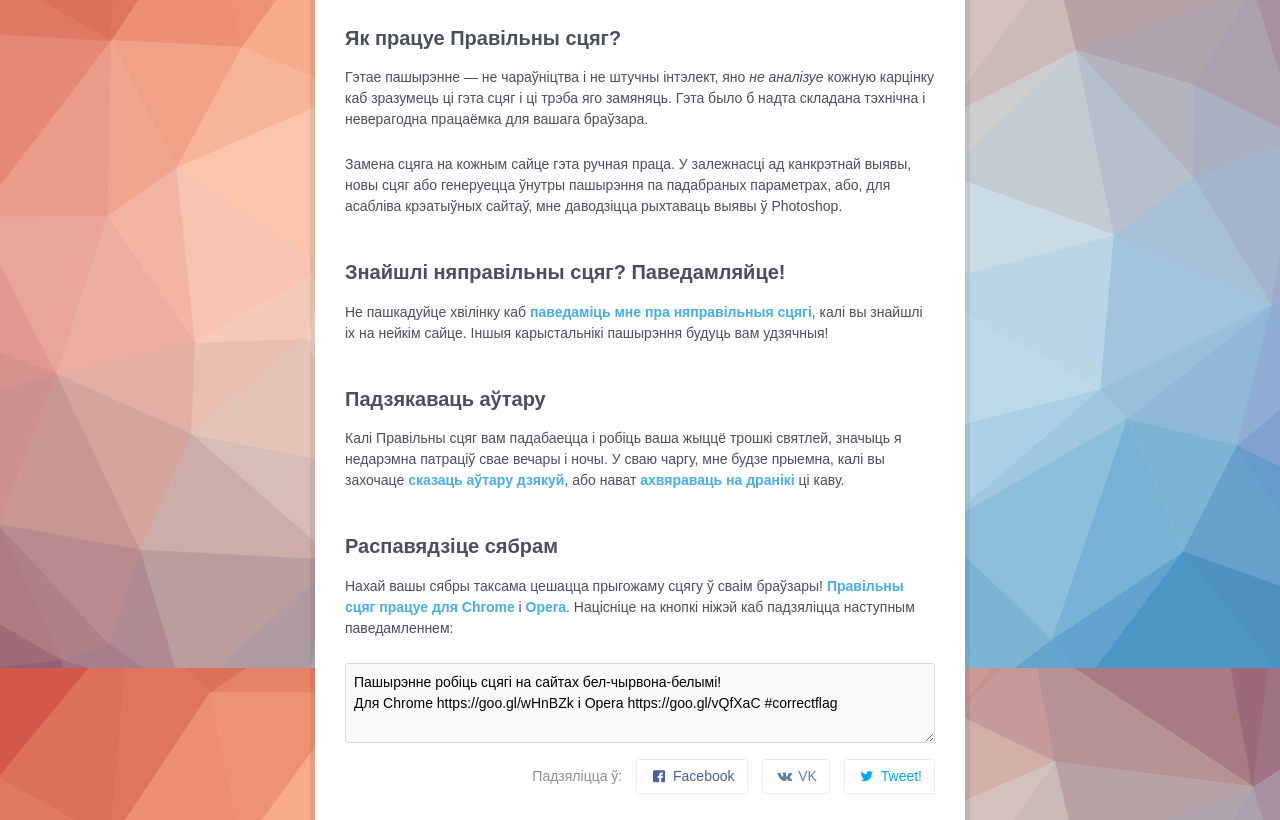
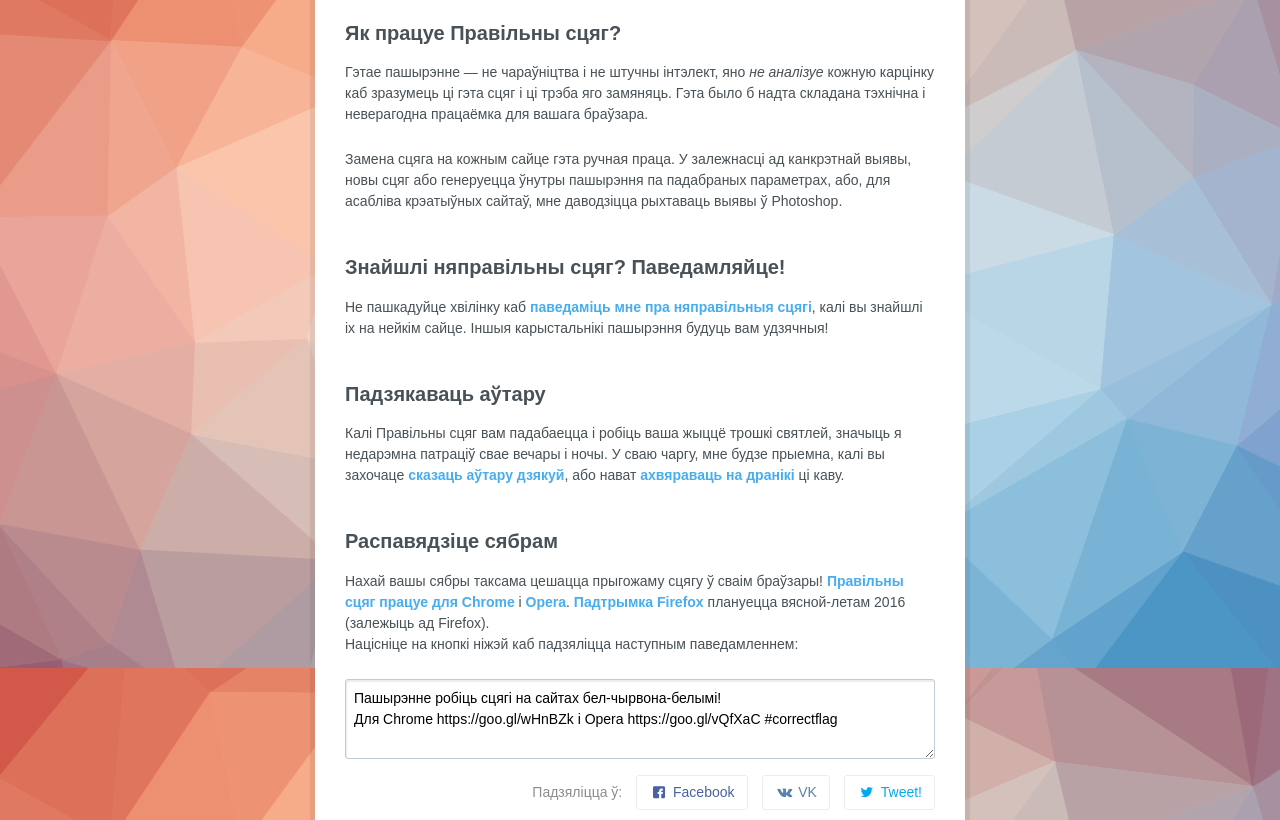
Before and after one commit to SpadarShut/Correct_flag, a browser extension: page source/options/options.html in a window 1280 px wide. Shown: the part 132-952 px from the top of the page. Drawn offline with Linux system fonts and the light colour scheme.

Commit message:
update options page

```diff
--- a/source/options/options.html
+++ b/source/options/options.html
@@ -47,7 +47,9 @@
     <p>Нахай вашы сябры таксама цешацца прыгожаму сцягу ў сваім браўзары!
       <a href="https://chrome.google.com/webstore/detail/правільны-сцяг/eblobdnhbollnjjnfigjobhldpfeiejd">Правільны сцяг працуе для Chrome</a> i
       <a href="https://addons.opera.com/be/extensions/details/pravilny-stsiag/?display=be">Opera</a>.
-      Націсніце на кнопкі ніжэй каб падзяліцца наступным паведамленнем:
+      <a href="http://www.arewewebextensionsyet.com/">Падтрымка Firefox</a> плануецца вясной-летам 2016 (залежыць ад
+        Firefox).
+      <br>Націсніце на кнопкі ніжэй каб падзяліцца наступным паведамленнем:
     </p>
      <textarea id="share-text" rows="2">Пашырэнне робіць сцягі на сайтах бел-чырвона-белымі!
 Для Chrome https://goo.gl/wHnBZk і Opera https://goo.gl/vQfXaC #correctflag</textarea>
--- a/source/options/options.less
+++ b/source/options/options.less
@@ -78,7 +78,7 @@ ul {
 .page-title {
   font-size: 40px;
   line-height: 1;
-  margin: 0 0 11  px;
+  margin: 0 0 11px;
   text-indent: -0.07em;
 }
 .header-subtitle {
@@ -88,7 +88,7 @@ ul {
 
 #share-text {
   width: 100%;
-  border: 1px solid #d8d8d8;
+  border: 1px solid #c3cad8;
   padding: 8px;
   height: 80px;
   border-radius: 3px;
@@ -96,11 +96,11 @@ ul {
   font: inherit;
   transition: border-color .1s, background-color .1s;
   resize: vertical;
-  background: #fafafa;
+  box-shadow: inset 1px 2px 1px rgba(151, 158, 166, 0.2);
 
   &:focus {
     outline: none;
-    border-color: darken(#d8d8d8, 20%);
+    border-color: darken(#c3cad8, 20%);
   }
 }
 .share-btns {
```
Also changed, not shown: source/options/options.css.
